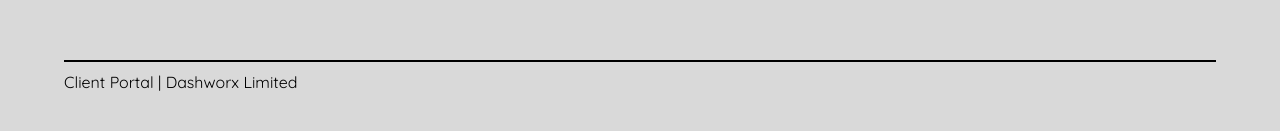
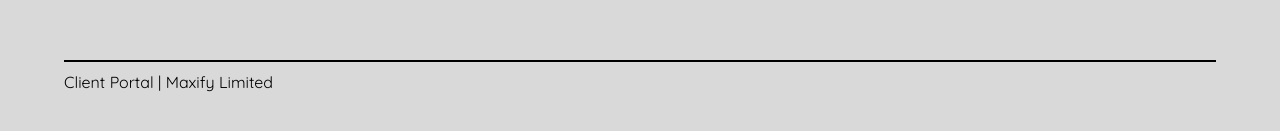
Before and after one commit to prowiz-analytics/maxify_frontend, a React (Create React App) app: page /resetpassword in a window 1280 px wide. Shown: the part 609-740 px from the top of the page. Built offline with nearby package versions, Linux system fonts and the light colour scheme.

Commit message:
changed to maxify limited

```diff
--- a/src/Pages/Password.jsx
+++ b/src/Pages/Password.jsx
@@ -214,7 +214,7 @@ function PasswordPageReset() {
       <div className="flex flex-col w-full justify-center items-center gap-2">
         <div className="w-[90%] h-[2px] bg-[#000000]"></div>
         <p className="flex flex-row justify-start  w-[90%]">
-          Client Portal | Dashworx Limited
+          Client Portal | Maxify Limited
         </p>
         <ToastContainer />
       </div>
--- a/src/Pages/ResetPassword.jsx
+++ b/src/Pages/ResetPassword.jsx
@@ -229,7 +229,7 @@ function ResetPassword() {
       <div className="flex flex-col w-full justify-center items-center gap-2">
         <div className="w-[90%] h-[2px] bg-[#000000]"></div>
         <p className="flex flex-row justify-start  w-[90%]">
-          Client Portal | Dashworx Limited
+          Client Portal | Maxify Limited
         </p>
         <ToastContainer />
       </div>
```
